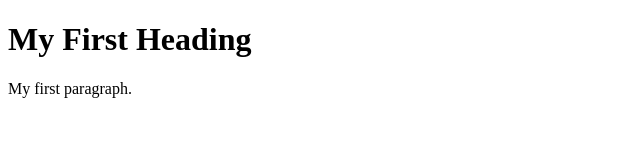
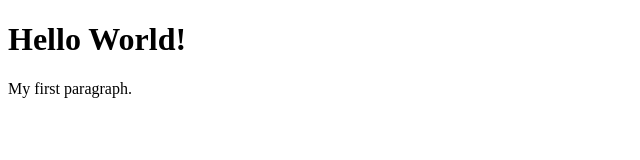
Before and after one commit to MsHarkness/demo, a plain HTML site: page index.html in a window 1280 px wide. Shown: the whole page, without its empty margins (0-640 px from the left). Drawn offline with Linux system fonts and the light colour scheme.

Commit message:
Update index.html

```diff
--- a/index.html
+++ b/index.html
@@ -2,7 +2,7 @@
 <html>
 <body>
 
-<h1>My First Heading</h1>
+<h1>Hello World!</h1>
 <p>My first paragraph.</p>
 
 </body>
```
